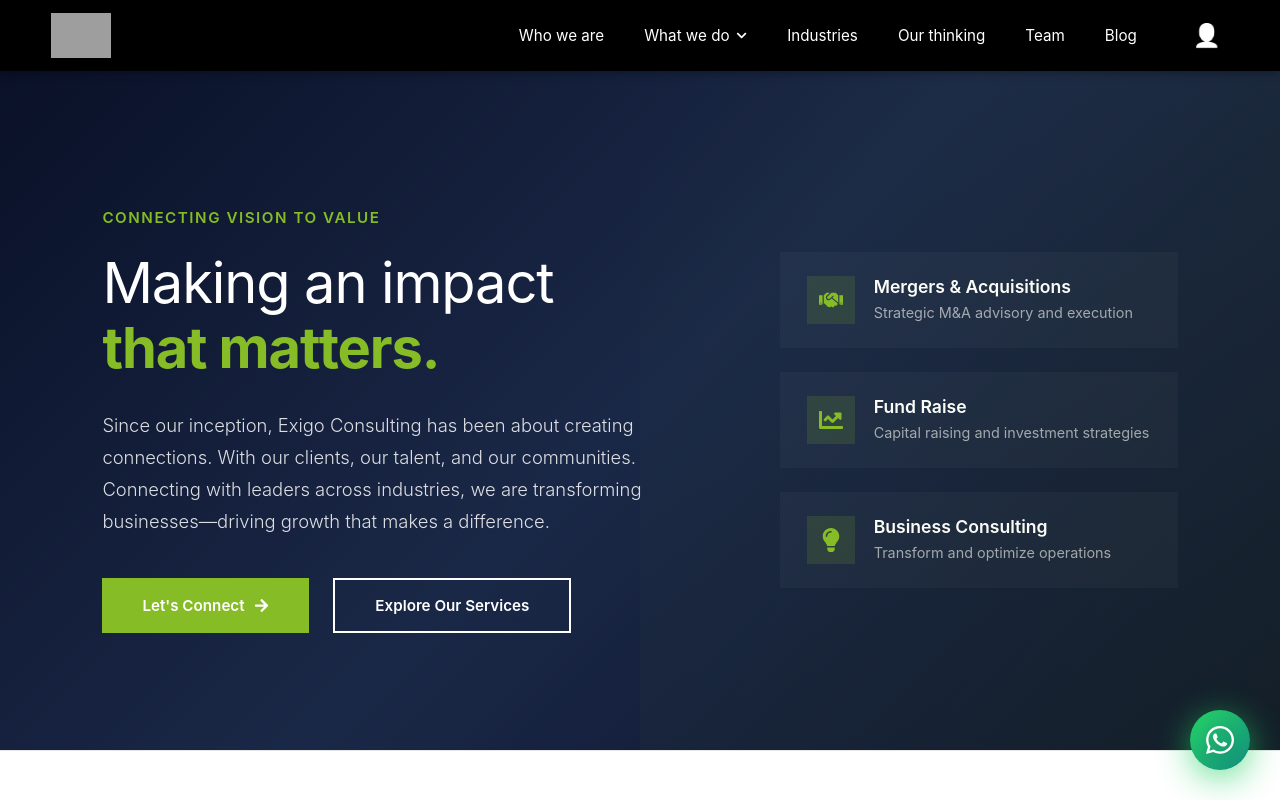
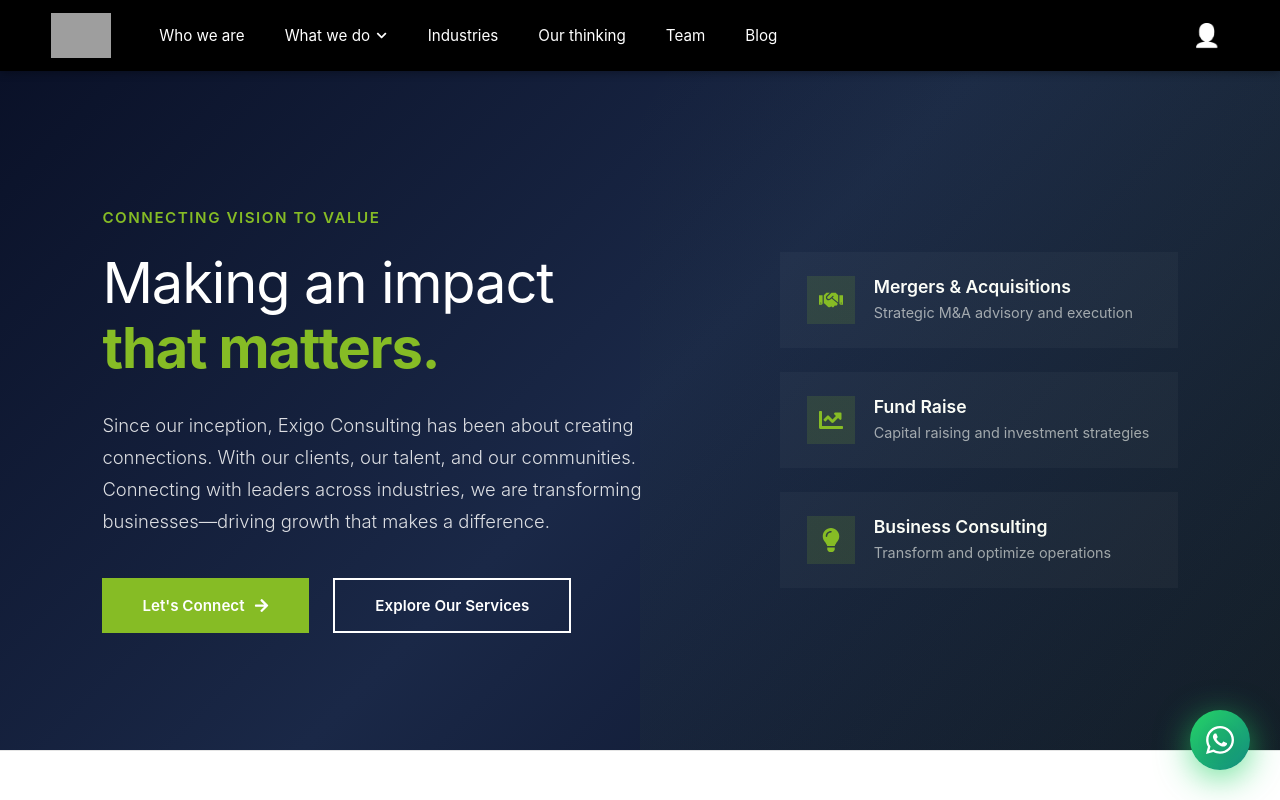
Before and after one commit to octaleadsprivatelimited-cloud/ex, a React (Create React App) app in the folder frontend/: page / in a window 1280 px wide. Shown: the top 800 px of the page. Built offline with nearby package versions, Linux system fonts and the light colour scheme; grey boxes are pictures that could not be loaded.

Commit message:
Move menu items next to logo with contact icon on far right

```diff
--- a/frontend/src/components/Navbar.css
+++ b/frontend/src/components/Navbar.css
@@ -20,6 +20,7 @@
   display: flex;
   justify-content: space-between;
   align-items: center;
+  gap: 3rem;
 }
 
 /* Clean Logo */
@@ -58,6 +59,8 @@
   display: flex;
   gap: 2.5rem;
   align-items: center;
+  flex: 1;
+  justify-content: flex-start;
 }
 
 .navbar-link {
@@ -85,7 +88,7 @@
   padding: 0.5rem !important;
   border-radius: 0;
   transition: all 0.2s ease;
-  margin-left: 0.5rem;
+  margin-left: auto;
   display: flex;
   align-items: center;
   justify-content: center;
```
